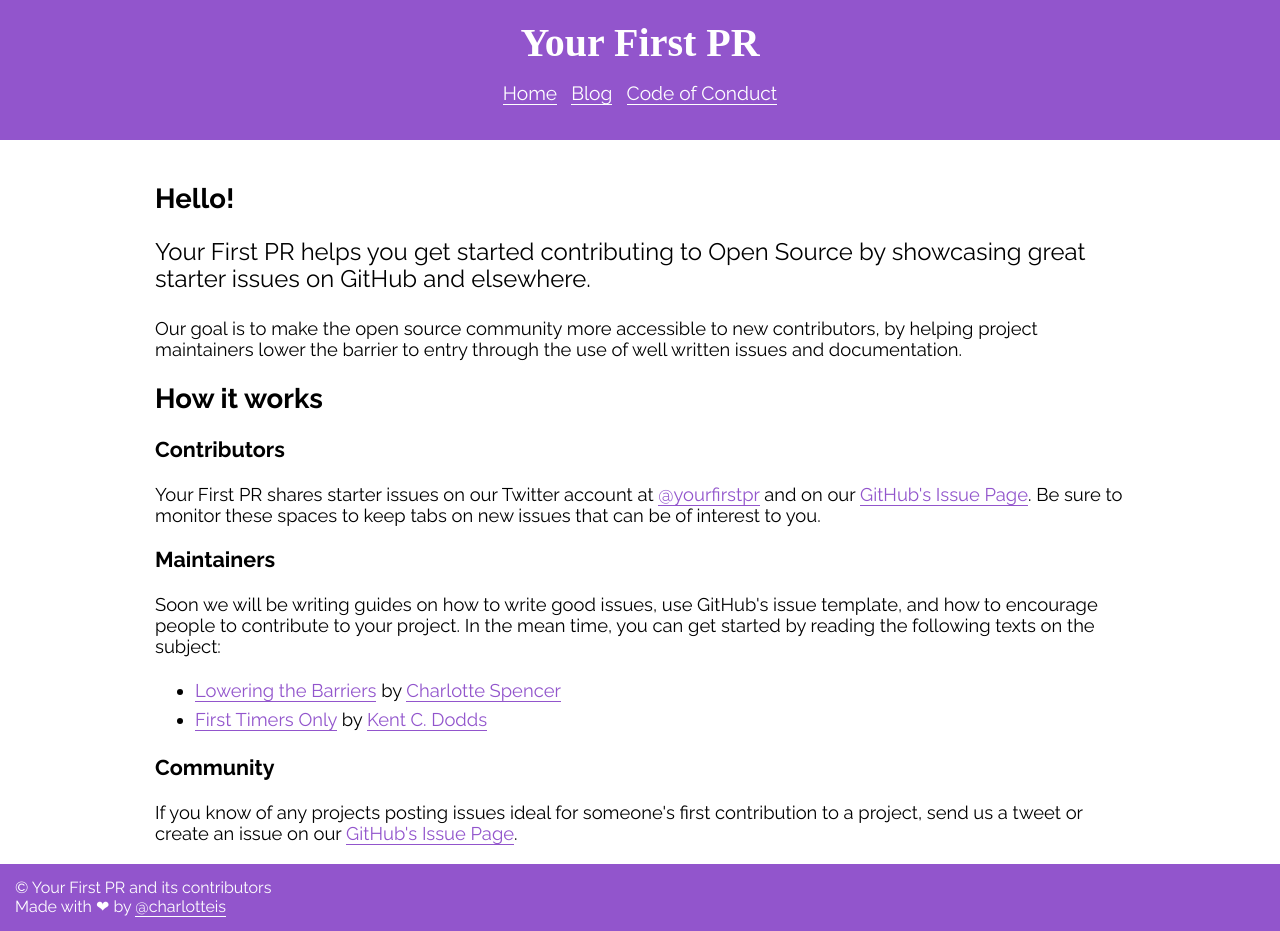
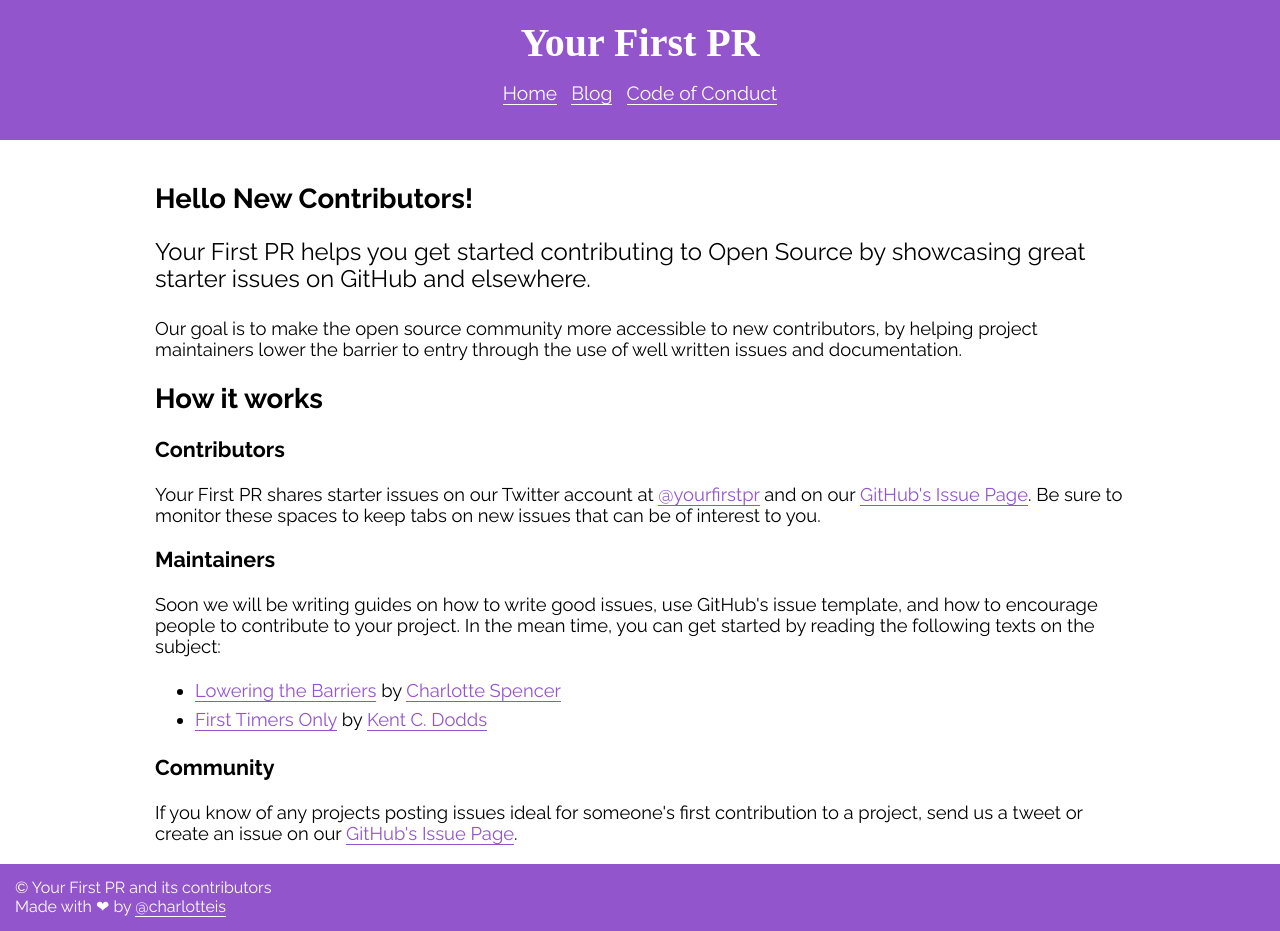
Before and after one commit to yourfirstpr/yourfirstpr.github.io, a Jekyll site: the page built from index.html, in a window 1280 px wide. Built offline with Jekyll 4.4.1, drawn with Linux system fonts in a browser that asks for light colours; nearby versions of some CDN libraries; some web fonts are replaced.

Commit message:
index.html

```diff
--- a/index.html
+++ b/index.html
@@ -3,7 +3,7 @@
 title: Showcasing good starter issues
 ---
   <section id='#introduction'>
-    <h2>Hello!</h2>
+    <h2>Hello New Contributors!</h2>
     <p id='headline'>
       Your First PR helps you get started contributing to Open Source by showcasing
       great starter issues on GitHub and elsewhere.
```
